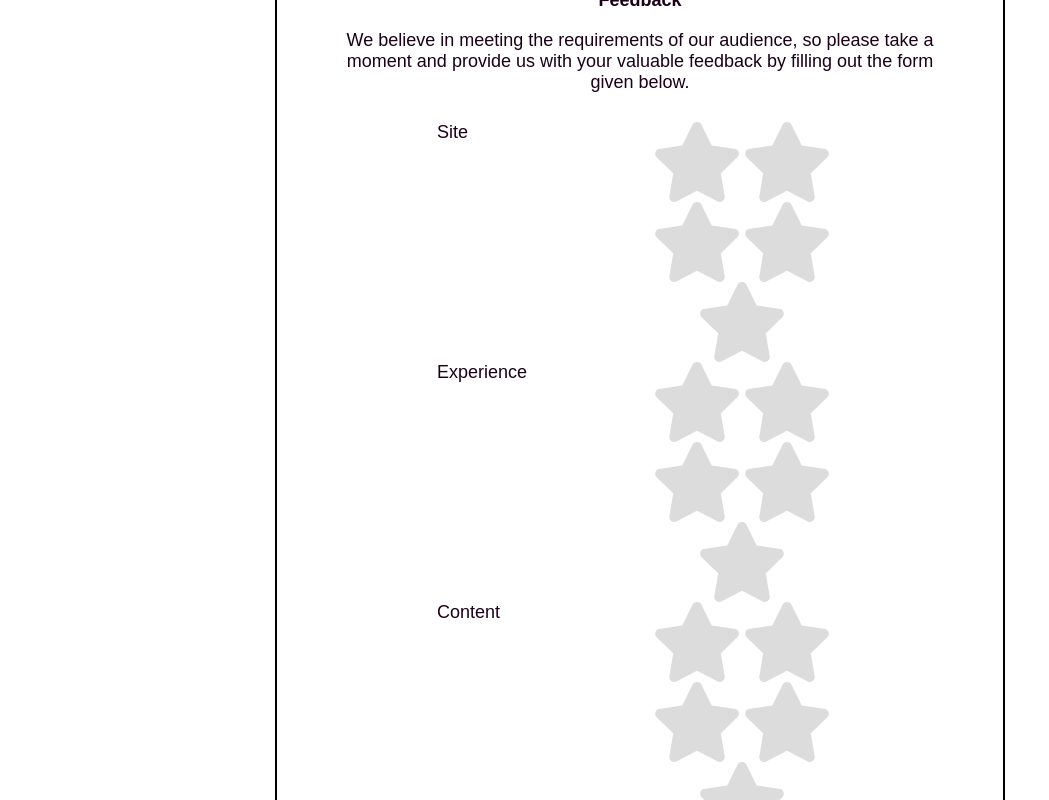
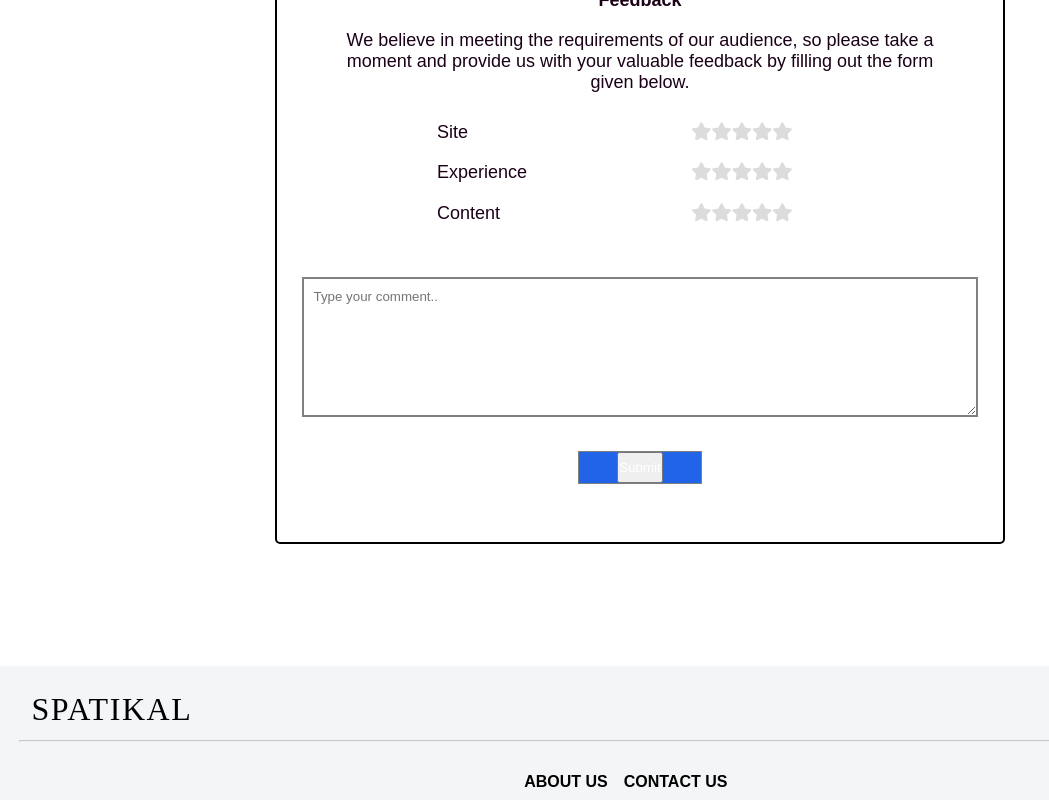
Before and after one commit to siddharthpatra/Spatikal, a React app: page / in a window 1280 px wide. Shown: the part 1780-2580 px from the top of the page, without its empty margins (0-1049 px from the left). Built offline with nearby package versions, Linux system fonts and the light colour scheme; no server answers; the database is empty; a web font is replaced by a local one.

Commit message:
Star css changes

```diff
--- a/src/resources/css/feedback.css
+++ b/src/resources/css/feedback.css
@@ -78,6 +78,6 @@
 .submitButton button {
   color: #fff;
 }
-.starContainer .fas{
+#starContainer .fas{
     font-size: inherit;
 }
```
